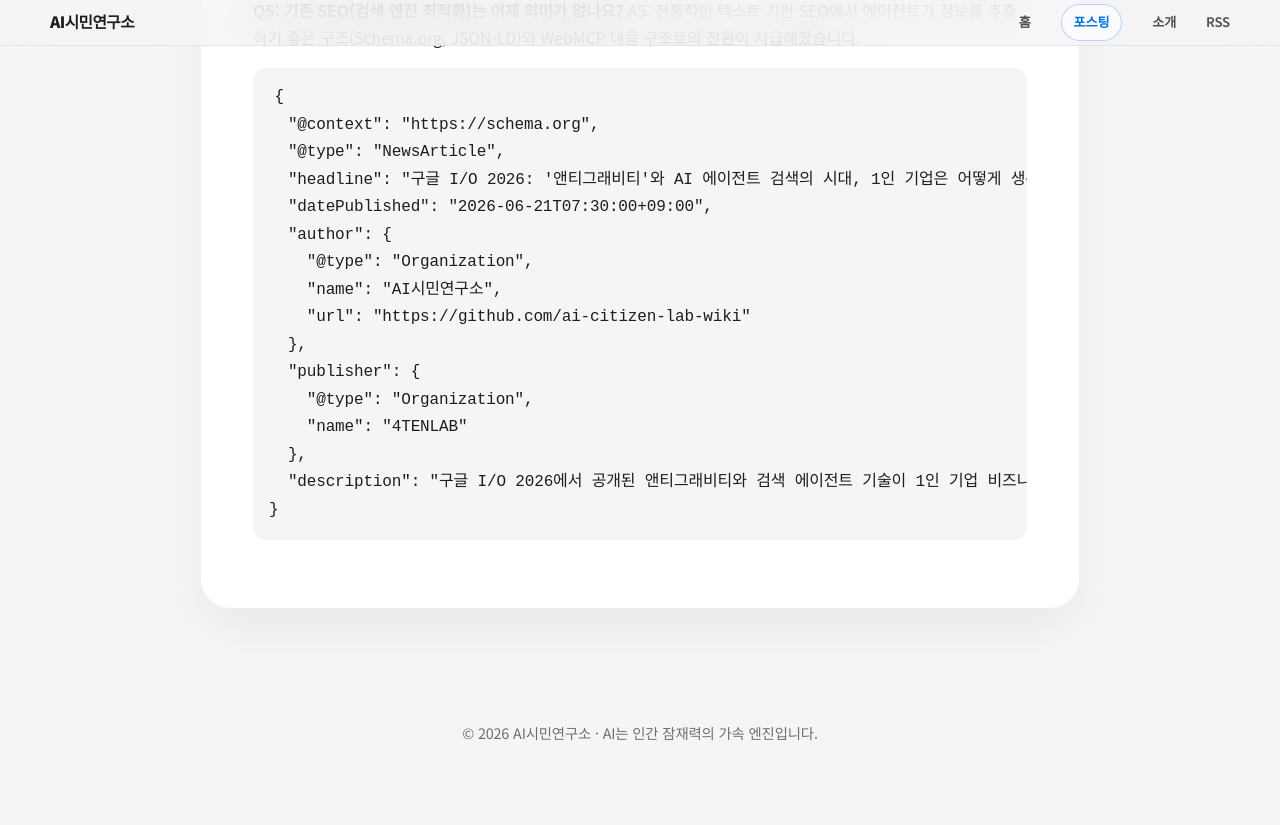
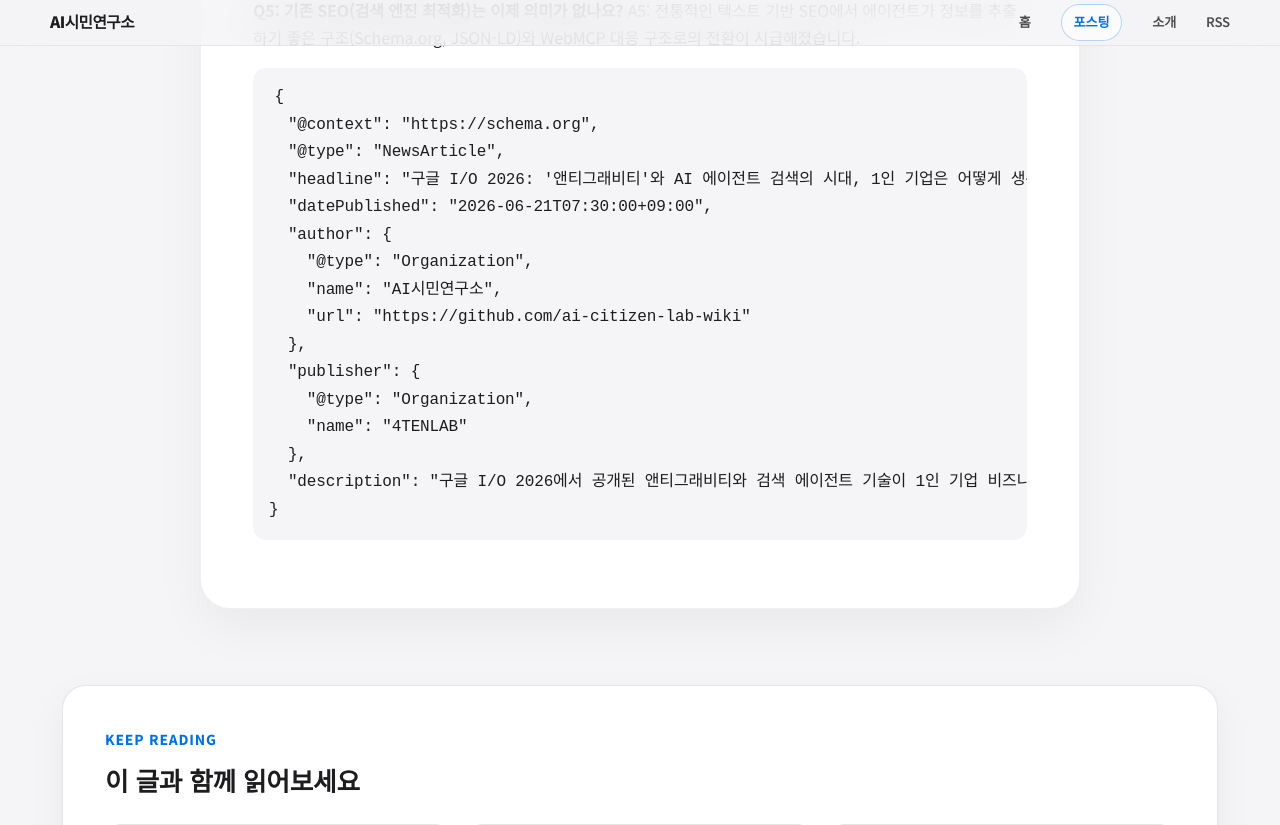
Before and after one commit to ai4tenlab/ai-citizen-lab-wiki, a Jekyll site: the page built from docs/trends/2026-06-21-google-io-2026-antigravity.md, in a window 1280 px wide and 1400 px high, scrolled down 2684 px. Shown: the top 825 px of the window. Built offline with Jekyll 4.4.1, drawn with Linux system fonts in a browser that asks for light colours; before the commit the page ends 3478 px from its top, so only the background shows below that; some of the changed text lies outside the part shown; grey boxes are pictures that could not be loaded.

Commit message:
feat: add related reading cards

```diff
--- a/_layouts/post.html
+++ b/_layouts/post.html
@@ -17,3 +17,21 @@ layout: default
     {{ content }}
   </div>
 </article>
+
+{% assign related_count = 0 %}
+<section class="related-posts" aria-labelledby="related-posts-title">
+  <div class="related-heading"><p class="eyebrow">KEEP READING</p><h2 id="related-posts-title">이 글과 함께 읽어보세요</h2></div>
+  <div class="related-grid">
+  {% for post in site.posts %}
+    {% if post.url != page.url and related_count < 3 %}
+      {% assign shared_tag = '' %}{% for tag in page.tags %}{% if post.tags contains tag %}{% assign shared_tag = tag %}{% endif %}{% endfor %}
+      {% assign shared_category = '' %}{% for category in page.categories %}{% if post.categories contains category %}{% assign shared_category = category %}{% endif %}{% endfor %}
+      {% if shared_tag != '' or shared_category != '' %}
+      <article class="related-card">{% if post.image %}<a class="related-thumb" href="{{ post.url | relative_url }}"><img src="{{ post.image | relative_url }}" alt="{{ post.image_alt | default: post.title }}" loading="lazy"></a>{% endif %}<div class="related-copy"><p>{{ shared_tag | default: shared_category }} · 함께 읽기</p><h3><a href="{{ post.url | relative_url }}">{{ post.title }}</a></h3><span>{{ post.description | default: post.excerpt | strip_html | truncate: 96 }}</span></div></article>
+      {% assign related_count = related_count | plus: 1 %}
+      {% endif %}
+    {% endif %}
+  {% endfor %}
+  {% if related_count == 0 %}{% for post in site.posts %}{% if post.url != page.url and related_count < 3 %}<article class="related-card">{% if post.image %}<a class="related-thumb" href="{{ post.url | relative_url }}"><img src="{{ post.image | relative_url }}" alt="{{ post.image_alt | default: post.title }}" loading="lazy"></a>{% endif %}<div class="related-copy"><p>최근 글</p><h3><a href="{{ post.url | relative_url }}">{{ post.title }}</a></h3><span>{{ post.description | default: post.excerpt | strip_html | truncate: 96 }}</span></div></article>{% assign related_count = related_count | plus: 1 %}{% endif %}{% endfor %}{% endif %}
+  </div>
+</section>
--- a/assets/css/style.css
+++ b/assets/css/style.css
@@ -164,8 +164,24 @@ code { background: #f5f5f7; padding: .1em .35em; border-radius: 7px; }
 pre { background: #f5f5f7; padding: 16px; border-radius: 14px; overflow: auto; }
 .site-footer { padding: 34px 24px; text-align: center; color: var(--muted); font-size: .9rem; }
 
+.related-posts { margin: clamp(42px, 7vw, 76px) auto 0; padding: clamp(28px, 4vw, 42px); border: 1px solid var(--line); border-radius: 24px; background: var(--paper); box-shadow: 0 12px 36px rgba(0,0,0,.05); }
+.related-heading { margin-bottom: 22px; }
+.related-heading .eyebrow { margin-bottom: 6px; }
+.related-heading h2 { margin: 0; font-size: clamp(1.28rem, 2vw, 1.7rem); }
+.related-grid { display: grid; grid-template-columns: repeat(3, minmax(0, 1fr)); gap: 16px; }
+.related-card { overflow: hidden; border: 1px solid var(--line); border-radius: 16px; background: #fff; }
+.related-thumb { display: block; aspect-ratio: 16 / 9; overflow: hidden; background: var(--bg); }
+.related-thumb img { width: 100%; height: 100%; object-fit: cover; transition: transform .22s ease; }
+.related-card:hover .related-thumb img { transform: scale(1.025); }
+.related-copy { padding: 15px; }
+.related-copy p { margin: 0 0 6px; color: var(--brand); font-size: .76rem; font-weight: 800; }
+.related-copy h3 { margin: 0; font-size: 1rem; line-height: 1.45; }
+.related-copy h3 a { color: var(--ink); text-decoration: none; }
+.related-copy h3 a:hover { color: var(--brand); }
+.related-copy span { display: block; margin-top: 8px; color: var(--muted); font-size: .84rem; line-height: 1.6; }
+
 @media (max-width: 900px) {
-  .principles, .grid.three, .post-list { grid-template-columns: 1fr; }
+  .principles, .grid.three, .post-list, .related-grid { grid-template-columns: 1fr; }
   .site-header { align-items: center; }
 }
 @media (max-width: 640px) {
```
